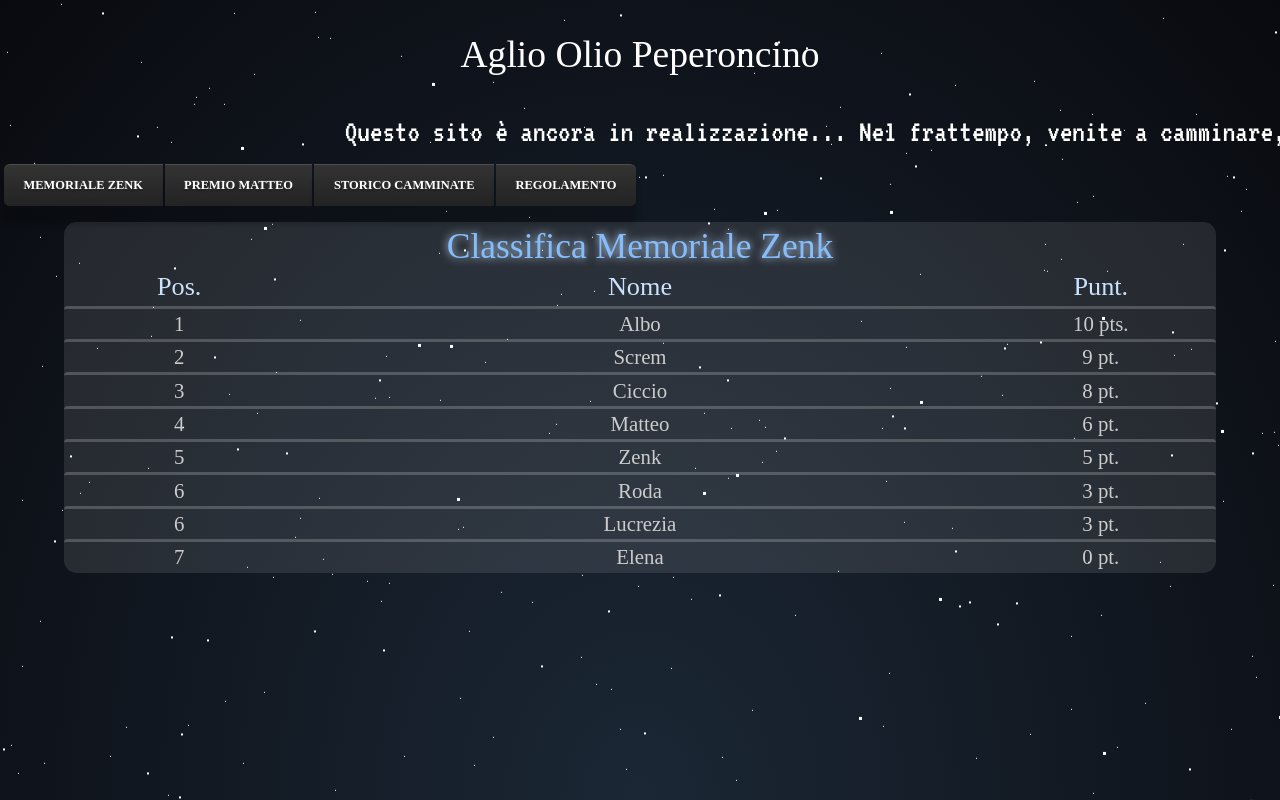
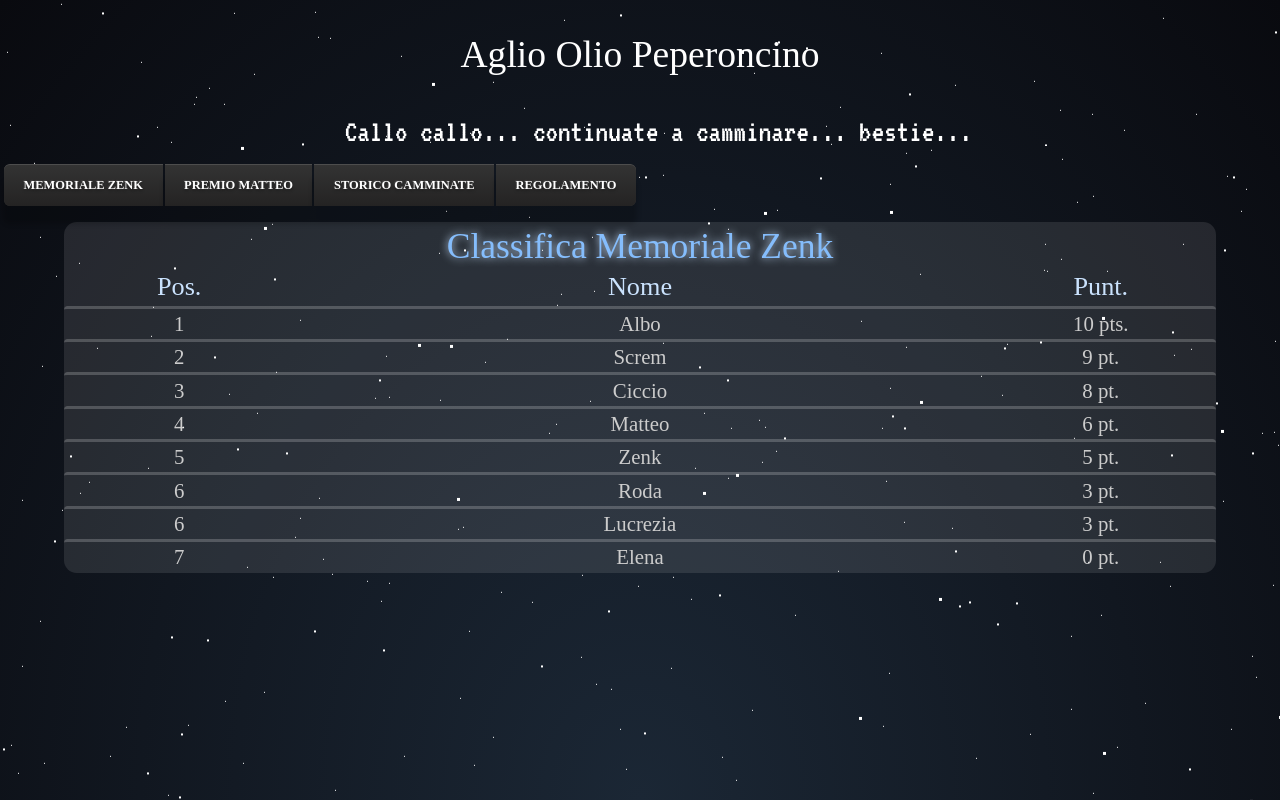
Before and after one commit to Scremmix/AOP, a React (Create React App) app: page / in a window 1280 px wide. Built offline with nearby package versions, Linux system fonts and the light colour scheme; a web font is replaced by a local one.

Commit message:
Updated scoreboard

```diff
--- a/src/MainPageContent.js
+++ b/src/MainPageContent.js
@@ -9,7 +9,7 @@ function MainPageContent() {
             Aglio Olio Peperoncino
         </p>
         <Headline
-          text="Questo sito è ancora in realizzazione... Nel frattempo, venite a camminare, bestie."
+          text="Callo callo... continuate a camminare... bestie..."
         />
         <PageViewer />
     </div>
```
